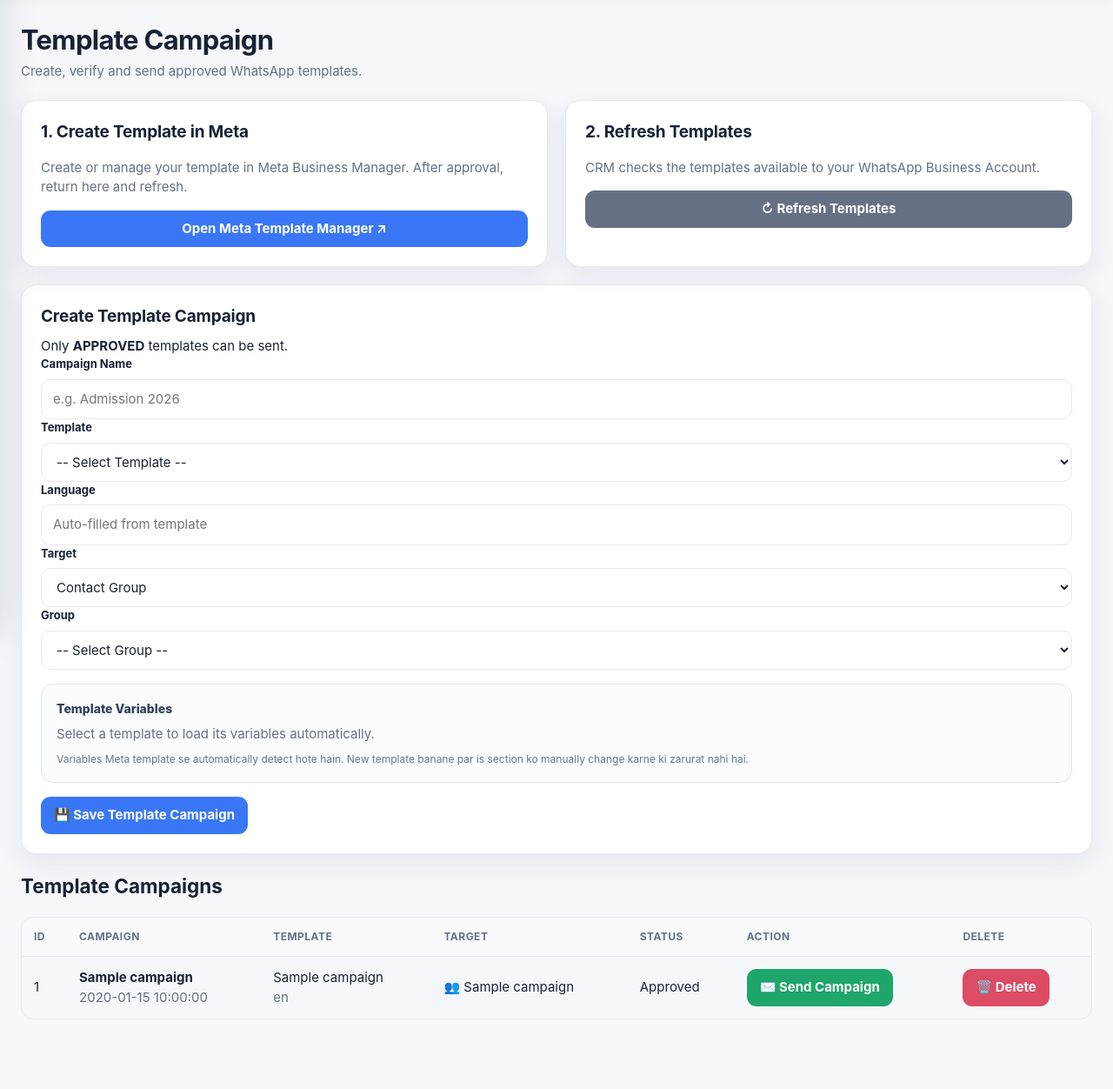
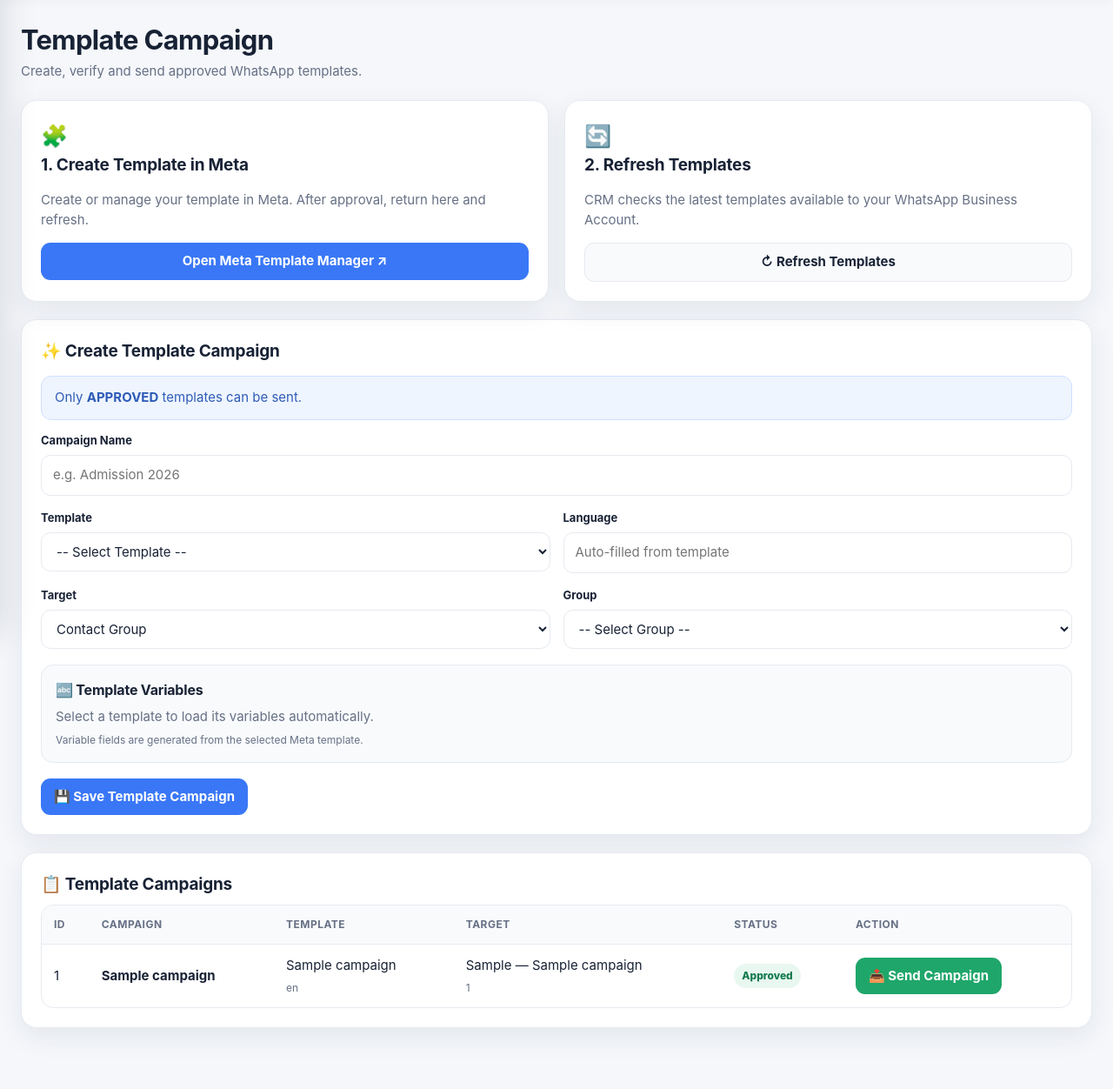
Before and after one commit to Margdarshak-india/deepaks-crm, a Flask app: template templates/template_campaigns.html in a window 1280 px wide. Shown: the part 72-1324 px from the top of the page at 87% size. Before the commit the page ends 1244 px from the top, so only its background shows below. Run offline with Flask 3, Linux system fonts and the light colour scheme; the template is opened without the code that fills it: most values are stand-ins (such as "Sample title", 1, 10 or a date in 2020); some libraries are stand-ins or nearby versions.

Commit message:
Update template_campaigns.html

```diff
--- a/templates/template_campaigns.html
+++ b/templates/template_campaigns.html
@@ -1,39 +1,27 @@
 {% extends "base.html" %}
-{% block title %}Template Campaign - Margdarshak's CRM{% endblock %}{% block page_name %}Template Campaign{% endblock %}
-{% block head %}
-<style>
-.template-grid{display:grid;grid-template-columns:1fr 1fr;gap:20px}.template-preview{margin-top:12px;padding:13px;background:#f7f9fc;border:1px dashed #cbd8ea;border-radius:11px;font-size:13px;white-space:pre-wrap;color:#334155}.variable-box{margin-top:16px;padding:17px;background:#fafcff;border:1px solid #e2e8f1;border-radius:14px}.variable-title{font-size:14px;font-weight:800;color:#334158;margin-bottom:8px}.variable-help{font-size:12px;color:#68758a;margin-top:9px}.no-vars{font-size:13px;color:#14784e;background:#ecfbf3;border:1px solid #bdebd2;padding:11px;border-radius:10px}
-@media(max-width:850px){.template-grid{grid-template-columns:1fr}}
-</style>
-{% endblock %}
+{% block title %}Template Campaign - Margdarshak's CRM{% endblock %}
+{% block page_name %}Template Campaign{% endblock %}
 {% block content %}
 <div class="heading"><h1>Template Campaign</h1><p>Create, verify and send approved WhatsApp templates.</p></div>
-{% if template_error %}<div class="alert">Meta template refresh error: {{ template_error }}</div>{% endif %}
-<div class="template-grid">
-<div class="card"><h2>1. Create Template in Meta</h2><p class="muted">Create or manage your template in Meta Business Manager. After approval, return here and refresh.</p><a class="btn blue full" href="{{ meta_template_url }}" target="_blank" rel="noopener">Open Meta Template Manager ↗</a></div>
-<div class="card"><h2>2. Refresh Templates</h2><p class="muted">CRM checks the templates available to your WhatsApp Business Account.</p><a class="btn gray full" href="{{ url_for('template_campaigns') }}">↻ Refresh Templates</a></div>
+<div class="grid">
+<div class="card"><div style="font-size:25px">🧩</div><h2>1. Create Template in Meta</h2><p class="muted">Create or manage your template in Meta. After approval, return here and refresh.</p><a class="btn blue full" href="{{ meta_template_url }}" target="_blank" rel="noopener">Open Meta Template Manager ↗</a></div>
+<div class="card"><div style="font-size:25px">🔄</div><h2>2. Refresh Templates</h2><p class="muted">CRM checks the latest templates available to your WhatsApp Business Account.</p><a class="btn soft full" href="{{ url_for('template_campaigns') }}">↻ Refresh Templates</a></div>
 </div>
-<div class="card"><h2>Create Template Campaign</h2><div class="alert">Only <strong>APPROVED</strong> templates can be sent.</div>
+{% if template_error %}<div class="notice" style="margin-bottom:20px">Meta template check: {{ template_error }}</div>{% endif %}
+<div class="card"><h2>✨ Create Template Campaign</h2><div class="notice" style="margin:14px 0">Only <strong>APPROVED</strong> templates can be sent.</div>
 <form method="POST" action="{{ url_for('template_campaigns') }}" id="templateCampaignForm"><input type="hidden" name="action" value="create">
 <label>Campaign Name</label><input name="name" placeholder="e.g. Admission 2026" required>
-<div class="row"><div><label>Template</label><select name="template_name" id="template_name" required onchange="templateChanged()"><option value="">-- Select Template --</option>{% for t in templates %}<option value="{{ t.name }}" data-lang="{{ t.language }}" data-status="{{ t.status }}" data-body="{{ t.body_text|e }}" data-variables='{{ t.variables|tojson }}'>{{ t.name }} — {{ t.language }} — {{ t.status }}{% if t.variable_count %} — {{ t.variable_count }} variable{% if t.variable_count != 1 %}s{% endif %}{% endif %}</option>{% endfor %}</select></div><div><label>Language</label><input id="template_language" name="template_language" readonly placeholder="Auto-filled from template"></div></div>
-<div id="templatePreview" class="template-preview" style="display:none"></div>
-<label>Target</label><select name="target_type" id="target_type" onchange="targetChanged()"><option value="group">Contact Group</option><option value="single">Single Number</option><option value="all">All Contacts</option></select>
-<div id="group"><label>Group</label><select name="group_name"><option value="">-- Select Group --</option>{% for g in groups %}<option value="{{ g }}">{{ g }}</option>{% endfor %}</select></div>
-<div id="single" style="display:none"><label>WhatsApp Number</label><input name="manual_number" placeholder="919876543210" inputmode="numeric"><div class="muted" style="margin-top:5px">Country code ke saath poora WhatsApp number dalein.</div></div>
-<div class="variable-box"><div class="variable-title">Template Variables</div><div id="variablesContainer"><div class="muted">Select a template to load its variables automatically.</div></div><input type="hidden" name="parameters" id="parameters"><div class="variable-help">Variables Meta template se automatically detect hote hain. New template banane par is section ko manually change karne ki zarurat nahi hai.</div></div>
-<button class="btn blue" type="submit" style="margin-top:16px">💾 Save Template Campaign</button>
-</form></div>
-<div class="table-card"><h2>Template Campaigns</h2><div class="table-wrap"><table><thead><tr><th>ID</th><th>Campaign</th><th>Template</th><th>Target</th><th>Status</th><th>Action</th><th>Delete</th></tr></thead><tbody>
-{% for c in campaigns %}<tr><td>{{ c.id }}</td><td><strong>{{ c.name }}</strong><div class="muted">{{ c.created_at }}</div></td><td>{{ c.template_name }}<br><span class="muted">{{ c.template_language }}</span></td><td>{% if c.target_type=='single' %}📱 {{ c.manual_number }}{% elif c.target_type=='all' %}👥 All Contacts{% else %}👥 {{ c.group_name or '—' }}{% endif %}</td><td><span class="status {% if c.status=='Approved' %}approved{% elif c.status=='Pending' %}pending{% elif c.status=='Rejected' %}rejected{% endif %}">{{ c.status }}</span></td><td>{% if c.status=='Approved' %}<form method="POST" action="{{ url_for('send_template_campaign',cid=c.id) }}" onsubmit="return confirm('Send this approved template campaign now?')"><button class="btn green" type="submit">✉️ Send Campaign</button></form>{% else %}<span class="btn disabled">Send Disabled</span>{% endif %}</td><td><form method="POST" action="{{ url_for('delete_template_campaign',cid=c.id) }}" onsubmit="return confirm('Delete this template campaign? This cannot be undone.')"><button class="btn red" type="submit">🗑️ Delete</button></form></td></tr>
-{% else %}<tr><td colspan="7" class="empty">No template campaigns yet.</td></tr>{% endfor %}
-</tbody></table></div></div>
+<div class="form-grid" style="margin-top:16px"><div><label>Template</label><select name="template_name" id="template_name" required onchange="templateChanged()"><option value="">-- Select Template --</option>{% for t in templates %}<option value="{{ t.name }}" data-lang="{{ t.language }}" data-status="{{ t.status }}" data-body="{{ t.body_text|e }}" data-variables='{{ t.variables|tojson }}'>{{ t.name }} — {{ t.language }} — {{ t.status }}{% if t.variable_count %} — {{ t.variable_count }} variable{% if t.variable_count != 1 %}s{% endif %}{% endif %}</option>{% endfor %}</select></div><div><label>Language</label><input id="template_language" name="template_language" readonly placeholder="Auto-filled from template"></div></div>
+<div id="templatePreview" class="notice" style="display:none;margin-top:14px;white-space:pre-wrap"></div>
+<div class="form-grid" style="margin-top:16px"><div><label>Target</label><select name="target_type" id="target_type" onchange="targetChanged()"><option value="group">Contact Group</option><option value="single">Single Number</option><option value="all">All Contacts</option></select></div><div id="group" style="display:block"><label>Group</label><select name="group_name"><option value="">-- Select Group --</option>{% for g in groups %}<option value="{{ g }}">{{ g }}</option>{% endfor %}</select></div></div>
+<div id="single" style="display:none;margin-top:14px"><label>WhatsApp Number</label><input name="manual_number" placeholder="919876543210"></div>
+<div class="attachment-box" style="margin-top:18px"><h2 style="font-size:16px">🔤 Template Variables</h2><div id="variablesContainer" class="muted">Select a template to load its variables automatically.</div><input type="hidden" name="parameters" id="parameters"><div class="hint">Variable fields are generated from the selected Meta template.</div></div>
+<div style="margin-top:18px"><button class="btn blue" type="submit">💾 Save Template Campaign</button></div></form></div>
+<div class="card"><h2>📋 Template Campaigns</h2><div class="table-wrap"><table><thead><tr><th>ID</th><th>Campaign</th><th>Template</th><th>Target</th><th>Status</th><th>Action</th></tr></thead><tbody>{% for c in campaigns %}<tr><td>{{ c.id }}</td><td><strong>{{ c.name }}</strong></td><td>{{ c.template_name }}<div class="hint">{{ c.template_language }}</div></td><td>{{ c.target_type }}{% if c.group_name %} — {{ c.group_name }}{% endif %}{% if c.manual_number %}<div class="hint">{{ c.manual_number }}</div>{% endif %}</td><td><span class="badge {% if c.status=='Approved' %}success{% elif c.status=='Pending' %}warning{% elif c.status=='Rejected' %}danger{% else %}neutral{% endif %}">{{ c.status }}</span></td><td>{% if c.status=='Approved' %}<form method="POST" action="{{ url_for('send_template_campaign',cid=c.id) }}" onsubmit="return confirm('Send this approved template campaign?')"><button class="btn green" type="submit">📤 Send Campaign</button></form>{% else %}<span class="badge neutral">Send Disabled</span>{% endif %}</td></tr>{% else %}<tr><td colspan="6" class="empty">No template campaigns yet.</td></tr>{% endfor %}</tbody></table></div></div>
 {% endblock %}
-{% block scripts %}
-<script>
-function templateChanged(){const s=document.getElementById('template_name'),o=s.options[s.selectedIndex],lang=document.getElementById('template_language'),preview=document.getElementById('templatePreview'),box=document.getElementById('variablesContainer'),params=document.getElementById('parameters');box.innerHTML='';params.value='';if(!o||!o.value){lang.value='';preview.style.display='none';box.innerHTML='<div class="muted">Select a template to load its variables automatically.</div>';return}lang.value=o.dataset.lang||'';const body=o.dataset.body||'';if(body){preview.textContent='Template Body: '+body;preview.style.display='block'}else{preview.style.display='none'}let vars=[];try{vars=JSON.parse(o.dataset.variables||'[]')}catch(e){vars=[]}if(!vars.length){box.innerHTML='<div class="no-vars">This template has no body variables. No values are required.</div>';return}vars.sort((a,b)=>Number(a)-Number(b));vars.forEach(function(n){const label=document.createElement('label');label.textContent='Variable {{'+n+'}}';label.style.marginTop='10px';const input=document.createElement('input');input.type='text';input.className='template-variable-input';input.dataset.number=n;input.placeholder='Enter value for {{'+n+'}}';input.required=true;input.addEventListener('input',updateParameters);box.appendChild(label);box.appendChild(input)})}
-function updateParameters(){const inputs=Array.from(document.querySelectorAll('.template-variable-input')).sort((a,b)=>Number(a.dataset.number)-Number(b.dataset.number));document.getElementById('parameters').value=inputs.map(x=>x.value.trim()).join('||')}
+{% block scripts %}<script>
+function templateChanged(){const s=document.getElementById('template_name'),o=s.options[s.selectedIndex],lang=document.getElementById('template_language'),p=document.getElementById('templatePreview'),c=document.getElementById('variablesContainer'),params=document.getElementById('parameters');c.innerHTML='';params.value='';if(!o||!o.value){lang.value='';p.style.display='none';c.innerHTML='<div class="muted">Select a template to load its variables automatically.</div>';return}lang.value=o.dataset.lang||'';const body=o.dataset.body||'';p.textContent=body?'Template Body: '+body:'';p.style.display=body?'block':'none';let vars=[];try{vars=JSON.parse(o.dataset.variables||'[]')}catch(e){vars=[]}vars.sort((a,b)=>Number(a)-Number(b));if(!vars.length){c.innerHTML='<div class="badge success">✓ No body variables required</div>';return}vars.forEach(n=>{const wrap=document.createElement('div');wrap.style.marginTop='12px';const label=document.createElement('label');label.textContent='Variable {{'+n+'}}';const input=document.createElement('input');input.type='text';input.className='template-variable-input';input.dataset.number=n;input.placeholder='Enter value for {{'+n+'}}';input.required=true;input.addEventListener('input',updateParameters);wrap.append(label,input);c.appendChild(wrap)})}
+function updateParameters(){const a=[...document.querySelectorAll('.template-variable-input')].sort((x,y)=>Number(x.dataset.number)-Number(y.dataset.number));document.getElementById('parameters').value=a.map(x=>x.value.trim()).join('||')}
 function targetChanged(){const v=document.getElementById('target_type').value;document.getElementById('group').style.display=v==='group'?'block':'none';document.getElementById('single').style.display=v==='single'?'block':'none'}
-document.addEventListener('DOMContentLoaded',function(){targetChanged();document.getElementById('templateCampaignForm').addEventListener('submit',function(){updateParameters()})});
-</script>
-{% endblock %}
+document.addEventListener('DOMContentLoaded',targetChanged);
+</script>{% endblock %}
```
